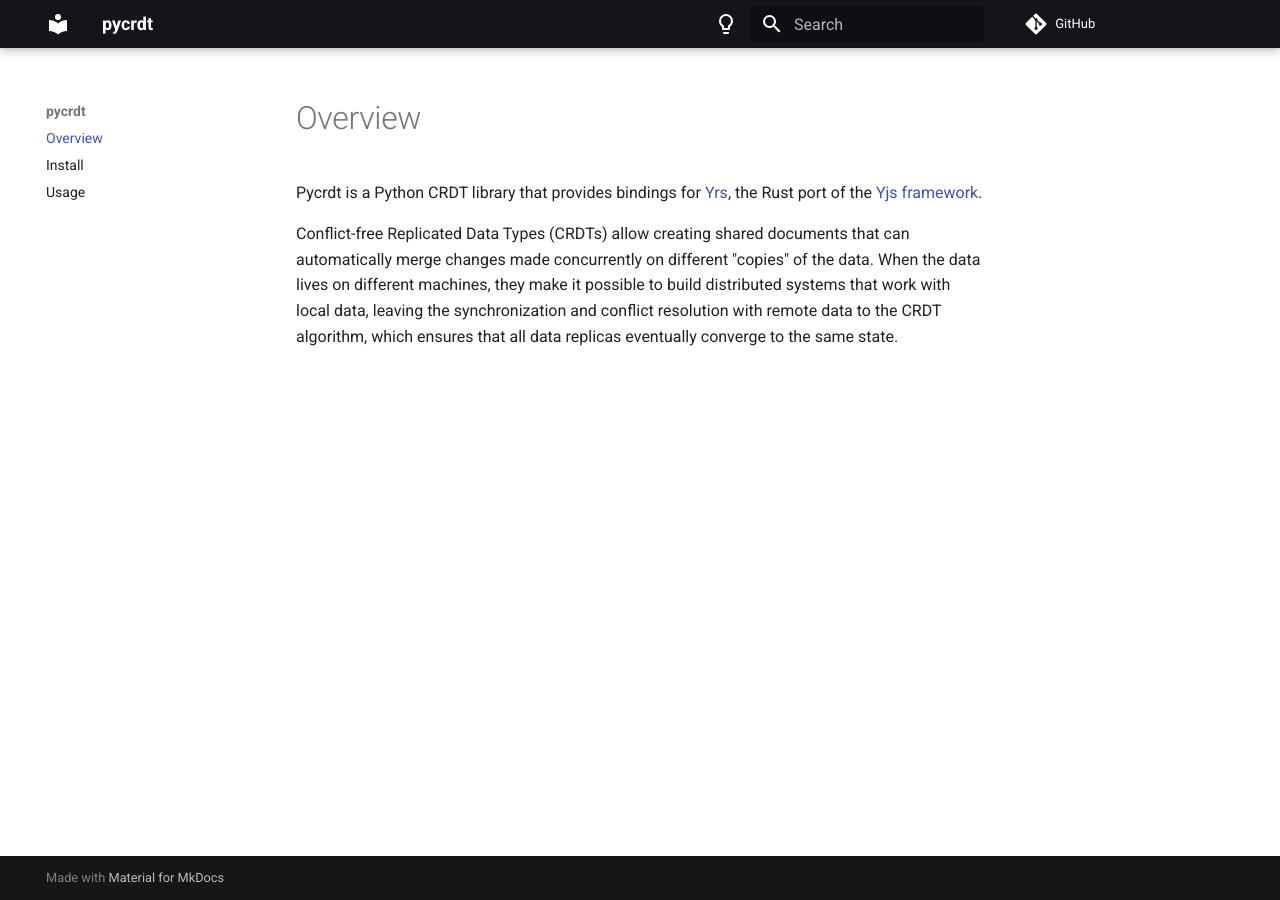
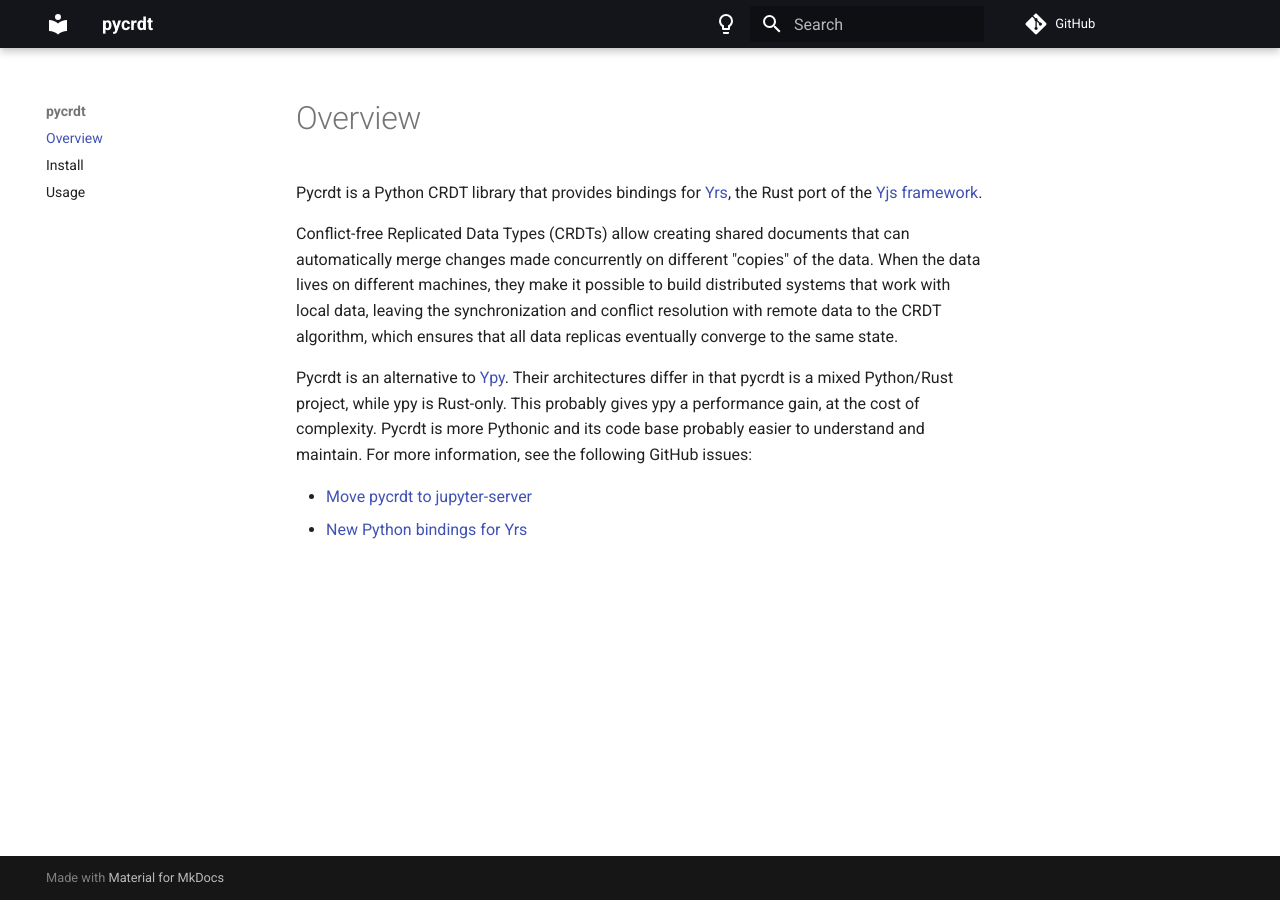
Before and after one commit to jupyter-server/pycrdt, an MkDocs documentation site: the page built from docs/index.md, in a window 1280 px wide. Built offline with MkDocs 1.6.1 and Material for MkDocs 9.7.7, drawn with Linux system fonts in a browser that asks for light colours; comment, search, counter and statistics services are not loaded.

Commit message:
Add context and relation to Ypy (#47)

```diff
--- a/docs/index.md
+++ b/docs/index.md
@@ -1,3 +1,8 @@
 Pycrdt is a Python CRDT library that provides bindings for [Yrs](https://github.com/y-crdt/y-crdt/tree/main/yrs), the Rust port of the [Yjs framework](https://yjs.dev).
 
 Conflict-free Replicated Data Types (CRDTs) allow creating shared documents that can automatically merge changes made concurrently on different "copies" of the data. When the data lives on different machines, they make it possible to build distributed systems that work with local data, leaving the synchronization and conflict resolution with remote data to the CRDT algorithm, which ensures that all data replicas eventually converge to the same state.
+
+Pycrdt is an alternative to [Ypy](https://ypy.readthedocs.io/). Their architectures differ in that pycrdt is a mixed Python/Rust project, while ypy is Rust-only. This probably gives ypy a performance gain, at the cost of complexity. Pycrdt is more Pythonic and its code base probably easier to understand and maintain. For more information, see the following GitHub issues:
+
+- [Move pycrdt to jupyter-server](https://github.com/jupyter-server/team-compass/issues/55)
+- [New Python bindings for Yrs](https://github.com/y-crdt/ypy/issues/146)
```
